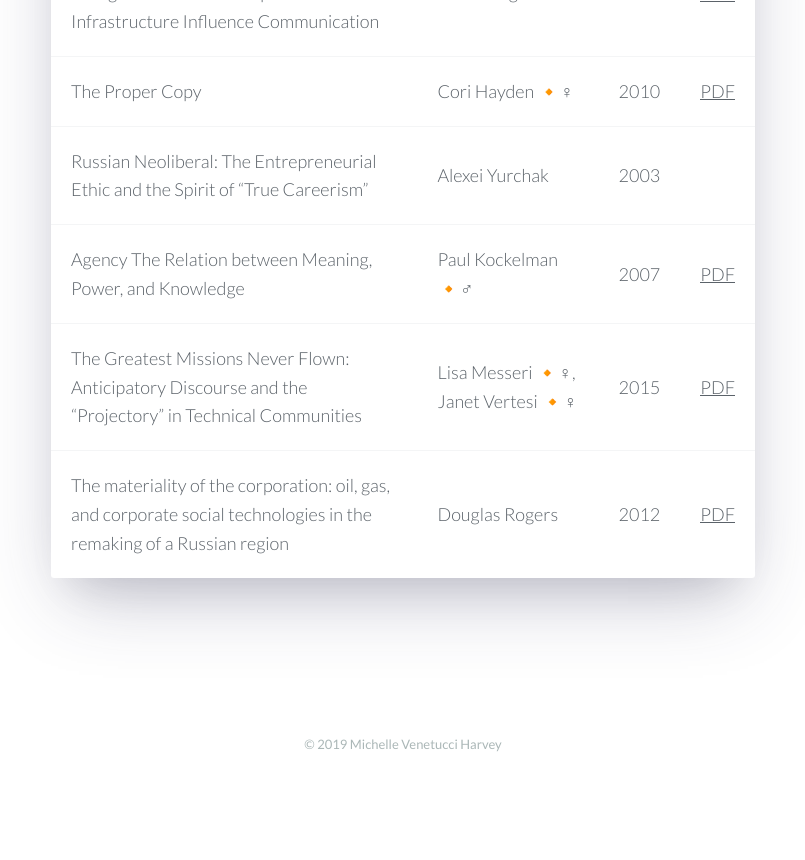
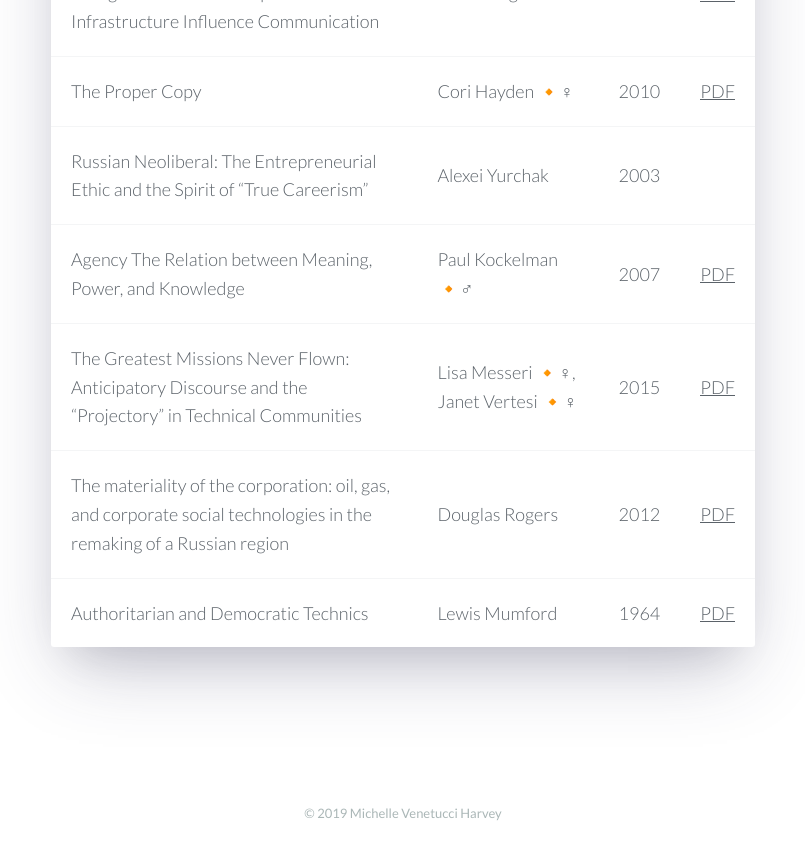
Before and after one commit to venetucci/personal-website, a Jekyll site: the page built from _pages/reading-list.md, in a window 1280 px wide and 900 px high, scrolled down 2421 px. Shown: the top 860 px of the window, without its empty margins (237-1042 px from the left). Built offline with Jekyll 4.4.1, drawn with Linux system fonts in a browser that asks for light colours; nearby versions of some CDN libraries; before the commit the page ends 3252 px from its top, so only the background shows below that.

Commit message:
Update reading-list.md

```diff
--- a/_pages/reading-list.md
+++ b/_pages/reading-list.md
@@ -34,3 +34,4 @@ Past list: <a href="/reading-list-2018">2018</a>
 | Agency The Relation between Meaning, Power, and Knowledge | Paul Kockelman 🔸♂ | 2007 | [PDF](http://www.sscnet.ucla.edu/anthro/faculty/duranti/reprints/Duranti2007CommentAgency.pdf) |
 | The Greatest Missions Never Flown: Anticipatory Discourse and the "Projectory" in Technical Communities | Lisa Messeri 🔸♀, Janet Vertesi 🔸♀ | 2015 | [PDF](https://www.academia.edu/19054948/The_Greatest_Missions_Never_Flown_Anticipatory_Discourse_and_the_Projectory_in_Technological_Communities) |
 | The materiality of the corporation: oil, gas, and corporate social technologies in the remaking of a Russian region | Douglas Rogers | 2012 | [PDF](https://pdfs.semanticscholar.org/9832/b90aa75e4973e518213ed65ba885e3562fa7.pdf) |
+|Authoritarian and Democratic Technics|Lewis Mumford|1964|[PDF](https://www.collier.sts.vt.edu/engl4874/pdfs/mumford_1964.pdf)|
```
